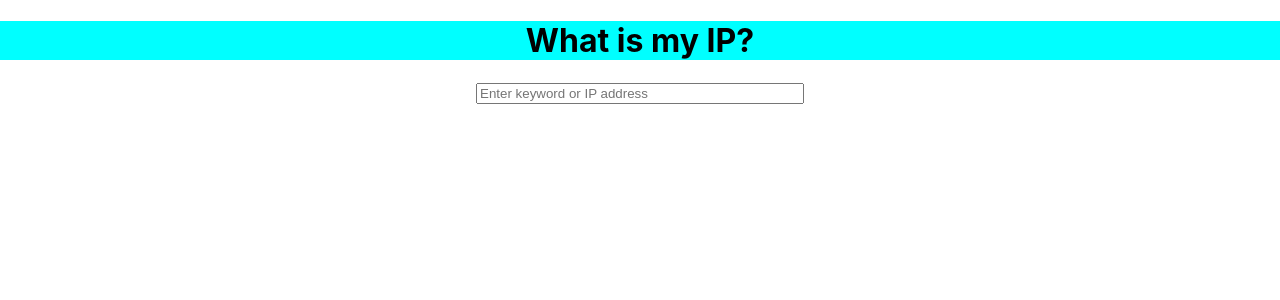
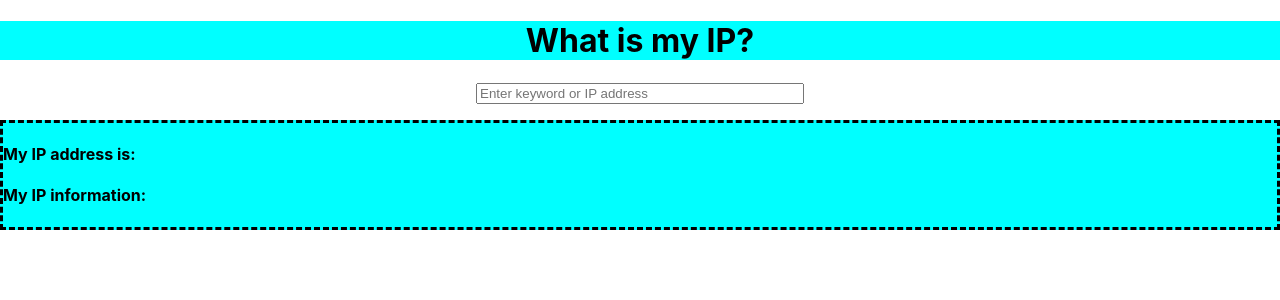
Before and after one commit to honigbienlein/whatsMyIP, a React (Create React App) app: page / in a window 1280 px wide. Shown: the top 300 px of the page. Built offline with nearby package versions, Linux system fonts and the light colour scheme.

Commit message:
Infobox created

```diff
--- a/src/App.js
+++ b/src/App.js
@@ -1,5 +1,6 @@
 import './App.css';
 import Header from './Header';
+import Ipinfo from './Ipinfo';
 import Searchbar from './Searchbar';
 
 export default function App() {
@@ -7,6 +8,7 @@ export default function App() {
     <div className="App">
       <Header />
       <Searchbar />
+      <Ipinfo />
     </div>
   );
 }
--- /dev/null
+++ b/src/Ipinfo.js
@@ -0,0 +1,10 @@
+import React from "react";
+
+export default function Ipinfo(){
+    return(
+        <div className="ipInfo">
+            <h4>My IP address is:</h4>
+            <h4>My IP information:</h4>
+        </div>
+    )
+}
--- a/src/index.css
+++ b/src/index.css
@@ -19,3 +19,10 @@ h1{
 .searchbar{
   width: 25%;
 }
+
+.ipInfo{
+  margin-top: 1em;
+  text-align: left;
+  border-style: dashed;
+  background-color: aqua;
+}
```
